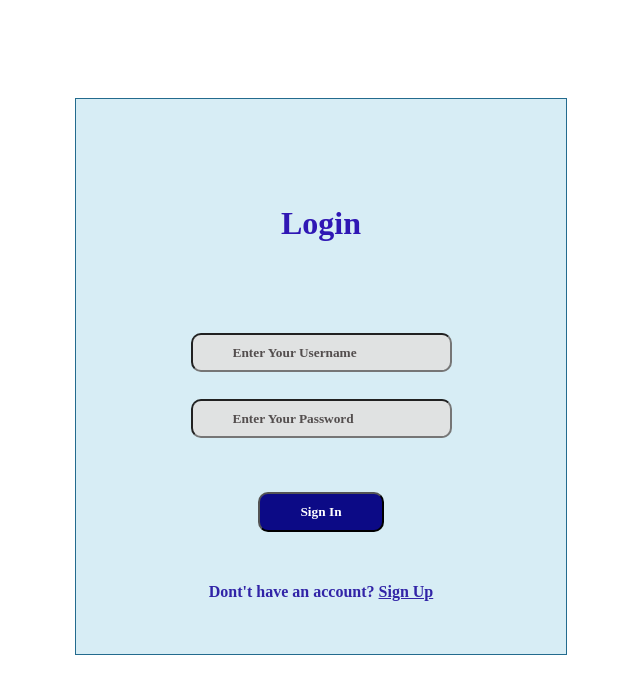
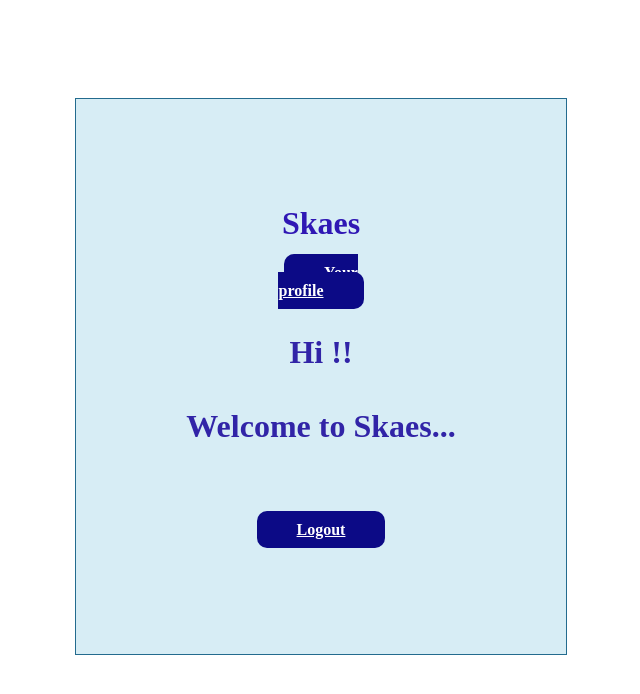
Before and after one commit to foscraft/skae-flask-app, a Flask app: page / in a window 1280 px wide. Shown: the top 694 px of the page, without its empty margins (319-959 px from the left). Run offline with Flask 2, Linux system fonts and the light colour scheme.

Commit message:
redirecting links to home, profile and back

```diff
--- a/skae_app/hello/views.py
+++ b/skae_app/hello/views.py
@@ -6,6 +6,10 @@
 skaes = Blueprint('skaes', __name__)
 
 @skaes.route('/')
+@skaes.route('/index')
+def index():
+    return render_template('index.html')
+
 @skaes.route('/login', methods=['GET', 'POST'])
 def login():
     message = ''
@@ -32,7 +36,7 @@
     session.pop('loggedin', None)
     session.pop('username', None)
     session.pop('id', None)
-    return redirect(url_for('login'))
+    return redirect(url_for('.login'))
 
 
 @skaes.route('/register', methods=['GET', 'POST'])
--- a/skae_app/templates/index.html
+++ b/skae_app/templates/index.html
@@ -8,7 +8,7 @@
         <div align="center">
           <div align="center" class="border">
              <div class="header">
-                <h1 class="word">Skaes</h1>
+                <h1 class="word">Skaes</h1><a href="{{ url_for('.profile') }}" class="btn">Your profile</a>
              </div></br></br></br>
                 <h1 class="bottom">
                      Hi {{session.username}}!!</br></br> Welcome to Skaes...
--- a/skae_app/templates/profile.html
+++ b/skae_app/templates/profile.html
@@ -11,7 +11,7 @@
     <div align="center">
         <div align="center" class="border">
            <div class="header">
-              <h1 class="word">Profile</h1>
+              <h1 class="word">Profile</h1><a href="{{ url_for('.index') }}" class="btn">Home</a>
            </div></br></br></br>
           <h2 class="word">@{{session.username}}</h2>
             <h2 class="word">{{session.email}}</h2>
```
